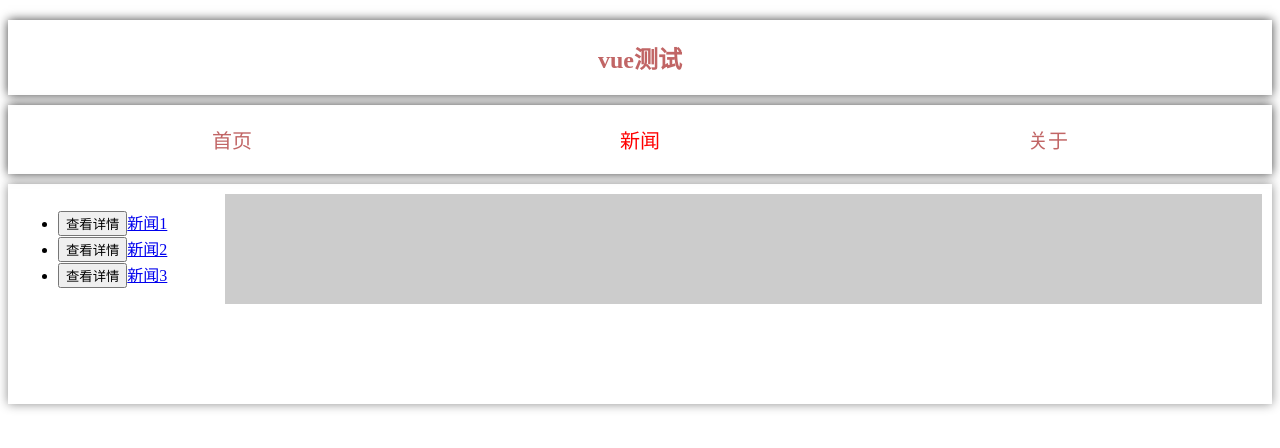
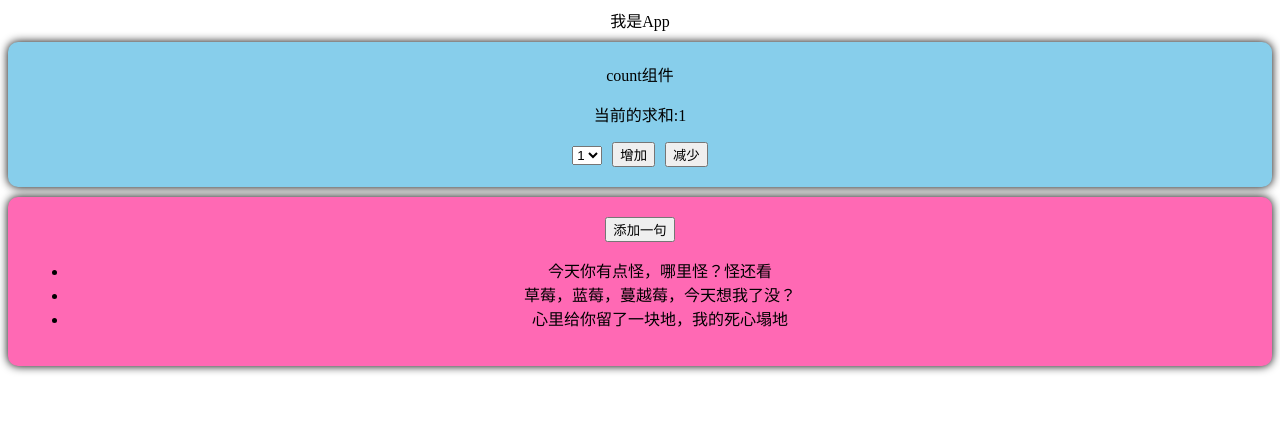
Before and after one commit to wxfwill/vue3-hello, a Vue app: page /home in a window 1280 px wide. Before the commit this address led to /news. Shown: the top 448 px of the page. Built offline with nearby package versions, Linux system fonts and the light colour scheme.

Commit message:
🆕 feature 添加页面结构

```diff
--- a/src/App.vue
+++ b/src/App.vue
@@ -1,105 +1,21 @@
 <template>
-  <!-- <div class="title">hello vue3 66</div> -->
-  <!-- <Person></Person>
-  <PersonSetup></PersonSetup> -->
-  <!-- <PersonReactive></PersonReactive> -->
-  <!-- <PersonRef></PersonRef> -->
-  <!-- <PersonComputed></PersonComputed> -->
-  <!-- <PersonWatch1></PersonWatch1> -->
-  <!-- <PersonWatch2></PersonWatch2> -->
-  <!-- <PersonWatchEffect ref="children"></PersonWatchEffect>
-     <button type="button" @click="showChildren">App展示ref</button> -->
-  <!-- <PersonTs></PersonTs> -->
-  <!-- <PersonHooks></PersonHooks> -->
-  <div>
-    <h2 class="title">vue测试</h2>
-    <div class="nav">
-      <RouterLink to="/home" active-class="active">首页</RouterLink>
-      <RouterLink :to="{name: 'xinwen'}" active-class="active">新闻</RouterLink>
-      <RouterLink :to="{path: '/about'}" active-class="active">关于</RouterLink>
-    </div>
-    <div class="main-content">
-      <RouterView></RouterView>
-    </div>
-  </div>
+<div>
+  我是App
+  <Count></Count>
+  <LoveTask></LoveTask>
+</div>
+
 </template>
 
 <script lang="ts" setup name="App">
-import { RouterView, RouterLink, useRouter} from 'vue-router';
-// import Person from './components/Person.vue';
-// import PersonSetup from './components/Person-setup.vue';
-// import PersonReactive from './components/Person-reactive.vue';
-// import PersonRef from './components/Person-ref.vue';
-// import PersonComputed from './components/Person-computed.vue';
-// import PersonWatch1 from './components/Person-watch1.vue';
-// import PersonWatch2 from './components/Person-watch2.vue';
-// import PersonWatchEffect from './components/Person-watchEffect.vue';
-// import PersonTs from './components/Person-ts.vue';
-// import PersonHooks from './components/Person-hooks.vue';
+import Count from '@/components/Count.vue';
+import LoveTask from '@/components/LoveTask.vue';
 
-// import { ref, reactive } from 'vue';
-// import type { persons } from './types';
-// const children = ref(null);
-
-// const showChildren = () => {
-//   console.log(children.value);
-
-// }
-
-// let personList = reactive<persons>([
-//   {name: '张三1', age: 18},
-//   {name: '李四', age: 100},
-//   {name: '王五', age: 20},
-// ])
-// export default {
-//   name: 'App',
-//   components: {
-//     Person,
-//     PersonSetup,
-//     PersonReactive,
-//     PersonRef,
-//     PersonComputed,
-//     PersonWatch1,
-//     PersonWatch2,
-//     PersonWatchEffect
-//   }
-// }
-
-const router = useRouter();
-setTimeout(() => {
-  router.push('/news');
-}, 3000)
 </script>
 
 
 <style scoped>
-.title {
-  color: rgb(193, 101, 101);
-  padding: 20px;
-  box-shadow: 0px 0px 10px 0px rgba(0, 0, 0, 0.75);
+div{
   text-align: center;
-  margin-bottom: 10px;
 }
-.nav {
-  display: flex;
-  justify-content: space-around;
-  padding: 20px;
-  box-shadow: 0px 0px 10px rgba(0, 0, 0, 0.75);
-}
-.nav a {
-  text-decoration: none;
-  color: rgb(193, 101, 101);
-  font-size: 20px;
-
-}
-.nav a.active {
-    color: rgb(255, 0, 0);
-}
-.main-content {
-  margin-top: 10px;
-  padding: 10px;
-  min-height: 200px;
-  box-shadow: 0px 0px 10px 0px rgba(0, 0, 0, 0.45);
-}
-
 </style>
--- /dev/null
+++ b/src/components/Count.vue
@@ -0,0 +1,41 @@
+<template>
+<div class="count">
+    <div>count组件</div>
+    <p>当前的求和:{{ sum }}</p>
+    <select v-model="selectValue">
+        <option value="1">1</option>
+        <option value="2">2</option>
+        <option value="3">3</option>
+    </select>
+    <button @click="add" class="btn">增加</button>
+    <button @click="reduce" class="btn">减少</button>
+</div>
+</template>
+
+<script lang="ts" setup name="Count">
+import { ref } from 'vue';
+let sum = ref(1);
+let selectValue = ref(1);
+
+const add = () => {
+    sum.value = sum.value + Number(selectValue.value);
+}
+
+const reduce = () => {
+    sum.value = sum.value - Number(selectValue.value);
+}
+
+</script>
+
+<style scoped>
+.count {
+    padding: 20px;
+    border-radius: 10px;
+    box-shadow: 0 0 10px;
+    margin-top: 10px;
+    background-color: skyblue;
+}
+.btn {
+    margin-left: 10px;
+}
+</style>
--- /dev/null
+++ b/src/components/LoveTask.vue
@@ -0,0 +1,50 @@
+<template>
+  <div class="task">
+    <button type="button" @click="add">添加一句</button>
+    <ul>
+        <li v-for="item in dataList" :key="item.id">
+            {{item.name}}
+        </li>
+    </ul>
+  </div>
+</template>
+
+<script lang="ts" setup name="LoveTask">
+import { reactive } from 'vue';
+import axios from 'axios';
+
+let dataList = reactive([
+    {
+        id: 'gg01',
+        name: '今天你有点怪，哪里怪？怪还看',
+    },
+    {
+        id: 'gg02',
+        name: '草莓，蓝莓，蔓越莓，今天想我了没？',
+    },
+    {
+        id: 'gg03',
+        name: '心里给你留了一块地，我的死心塌地',
+    }]);
+
+const add = () => {
+    axios.get('https://api.uomg.com/api/rand.qinghua?format=json').then(res => {
+        console.log(res?.data?.content);
+
+        // dataList.push({
+        //     id: 'gg01',
+        //     name: res.data.data
+        // })
+    })
+}
+</script>
+
+<style scoped>
+.task {
+    padding: 20px;
+    border-radius: 10px;
+    box-shadow: 0 0 10px;
+    margin-top: 10px;
+    background-color: hotpink;
+}
+</style>
```
Also changed, not shown: src/App-router.vue (added, +105 -0 lines).
